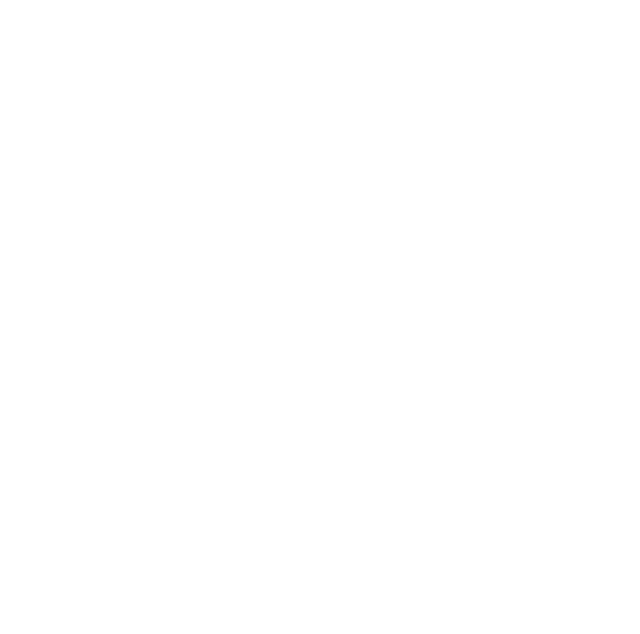
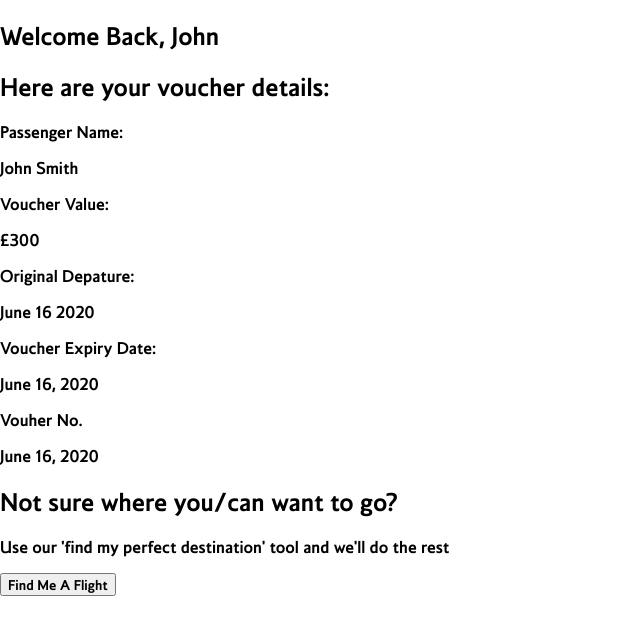
Before and after one commit to LeightonGuang/aero-dynamic-british-airways-frontend-hackathon, a React (Create React App) app: page /profile in a window 1280 px wide. Before the commit this address had no page. Shown: the top 634 px of the page, without its empty margins (0-640 px from the left). Built offline with nearby package versions, Linux system fonts and the light colour scheme.

Commit message:
Add profile page.js

```diff
--- a/src/App.js
+++ b/src/App.js
@@ -1,11 +1,12 @@
-
 import { BrowserRouter, Route, Routes } from "react-router-dom";
+import ProfilePage from "./pages/ProfilePage/ProfilePage";
 
 export default function App() {
   return (
     <div className="App">
       <BrowserRouter>
         <Routes>
+          <Route path="profile" element={<ProfilePage />} />
           <Route />
         </Routes>
       </BrowserRouter>
--- /dev/null
+++ b/src/pages/ProfilePage/ProfilePage.js
@@ -0,0 +1,46 @@
+import "./ProfilePage.scss";
+
+export default function ProfilePage() {
+  return (
+    <section className="profile">
+      <div className="profile__container"></div>
+      <div className="profile__info">
+        <h2>Welcome Back, John</h2>
+        <h1>Here are your voucher details:</h1>
+      </div>
+      <div className="profile__details">
+        <div className="profile__passenger__details">
+          <div className="profile__passenger-name">
+            <p>Passenger Name:</p>
+            <p>John Smith</p>
+          </div>
+          <div className="profile__voucher-value">
+            <p>Voucher Value:</p>
+            <p>£300</p>
+          </div>
+        </div>
+        <div className="profile__original-depature">
+          <p>Original Depature:</p>
+          <p>June 16 2020</p>
+        </div>
+        <div className="profile__voucher__info">
+          <div className="profile__voucher__expiry">
+            <p>Voucher Expiry Date:</p>
+            <p>June 16, 2020</p>
+          </div>
+          <div className="profile__voucher-number">
+            <p>Vouher No.</p>
+            <p>June 16, 2020</p>
+          </div>
+        </div>
+        <div className="profile__find__more">
+          <h2>Not sure where you/can want to go?</h2>
+          <p>
+            Use our 'find my perfect destination' tool and we'll do the rest
+          </p>
+          <button>Find Me A Flight</button>
+        </div>
+      </div>
+    </section>
+  );
+}
--- /dev/null
+++ b/src/pages/ProfilePage/ProfilePage.scss
@@ -0,0 +1,3 @@
+@use "../../styles/partials/mixins.scss" as *;
+@use "../../styles/partials/variables.scss" as *;
+@use "../../styles/partials/typography.scss";
```
